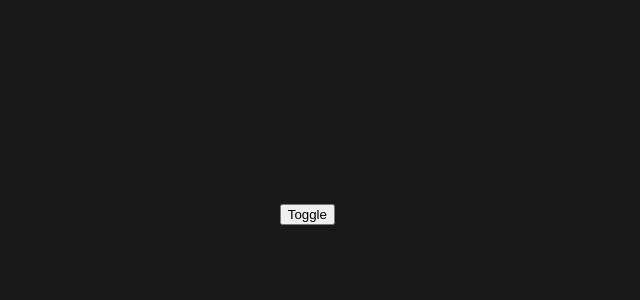
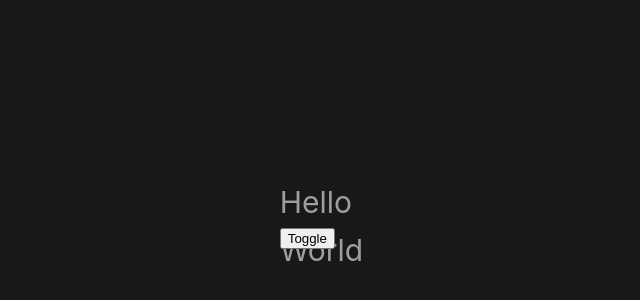
Before and after one commit to JoaquinPerezDev/Animations-Quiz-App, a Vue app: page / in a window 1280 px wide. Shown: the part 186-486 px from the top of the page, without its empty margins (305-945 px from the left). Built offline with nearby package versions, Linux system fonts and the light colour scheme.

Commit message:
Modified previous code in order to superimpose both text options that appear and disappear depending on the state. This was done using conditional rendering via v-if/v-else as well as adding some positional styling to the h1 elements specifically

```diff
--- a/src/views/HomeView.vue
+++ b/src/views/HomeView.vue
@@ -1,15 +1,19 @@
 <script setup>
   import { ref } from 'vue'
 
-  const showText = ref(false)
+  const showGreet = ref(true)
 </script>
 
 <template>
   <main>
-    <Transition name="fade">
-      <h1 v-if="showText">Hello World</h1>
-    </Transition>
-    <button @click="showText = !showText">
+    <div class="container">
+      <Transition name="fade">
+        <h1 v-if="showGreet">Hello World</h1>
+        <h1 v-else>Goodbye World</h1>
+      </Transition>
+    </div>
+
+    <button @click="showGreet = !showGreet">
       Toggle
     </button>
   </main>
@@ -38,4 +42,16 @@
 .fade-leave-active {
   transition: all 1s ease;
 }
+
+.container {
+  position: relative;
+}
+
+h1 {
+  position: absolute;
+}
+
+button {
+  margin-top: 50px;
+}
 </style>
```
